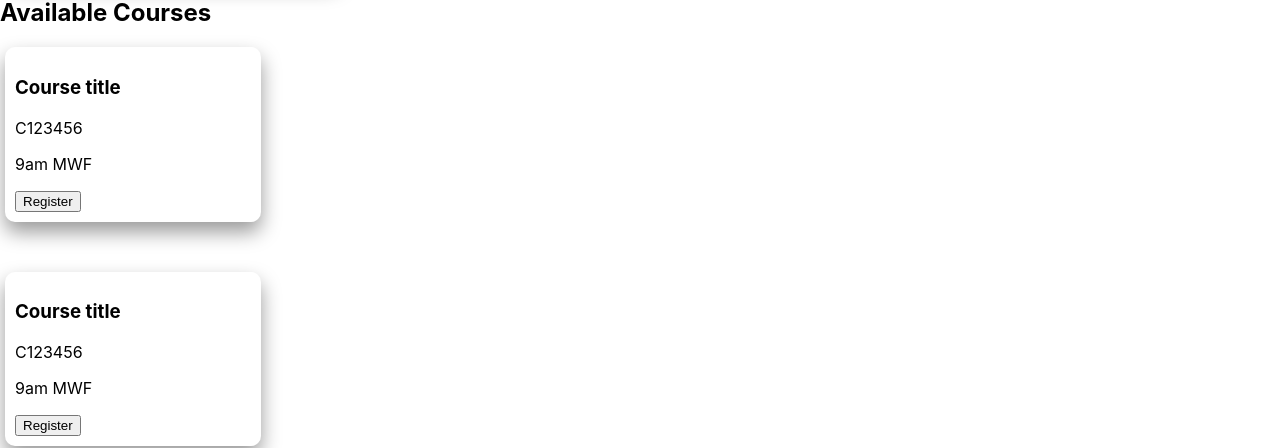
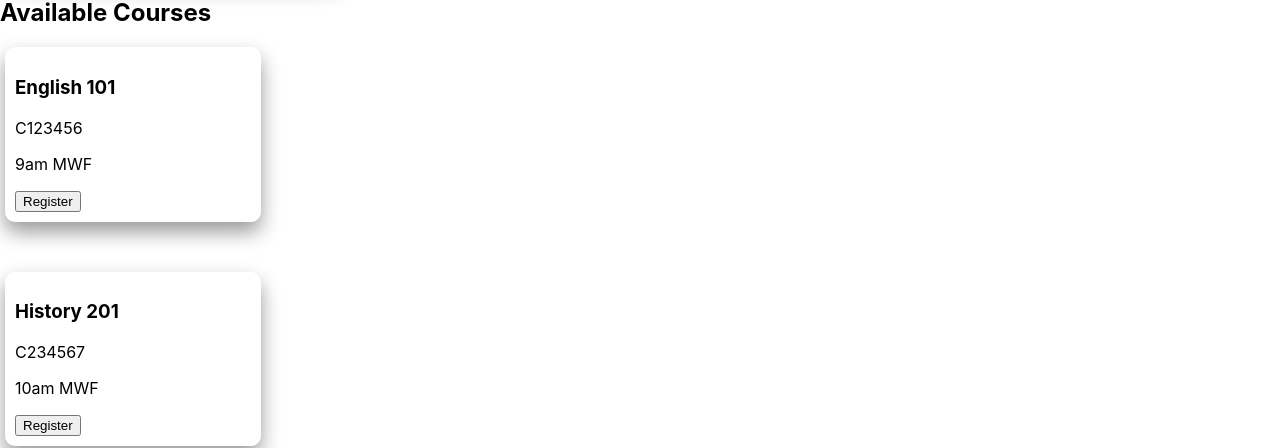
Before and after one commit to stacyp2006/coursecatalog, a React (Create React App) app: page / in a window 1280 px wide. Shown: the part 443-891 px from the top of the page. Built offline with nearby package versions, Linux system fonts and the light colour scheme.

Commit message:
Dynamically render course info

```diff
--- a/src/Components/Course/Course.js
+++ b/src/Components/Course/Course.js
@@ -1,15 +1,20 @@
 import React from 'react';
 import './Course.css';
 
-const Course = () => {
+const Course = ({ courseInfo, addToCourseList }) => {
   return (
     <div className="course-card">
       <section className="course-info">
-        <h3 className="course-title">Course title</h3>
-        <p className="course-id">C123456</p>
-        <p className="course-time">9am MWF</p>
+        <h3 className="course-title">{courseInfo.name}</h3>
+        <p className="course-id">{courseInfo.id}</p>
+        <p className="course-time">{courseInfo.time}</p>
       </section>
-      <button className="register-btn" type="button">
+      <button
+        className="register-btn"
+        type="button"
+        value={courseInfo.id}
+        onClick={(event) => addToCourseList(event)}
+      >
         Register
       </button>
     </div>
```
